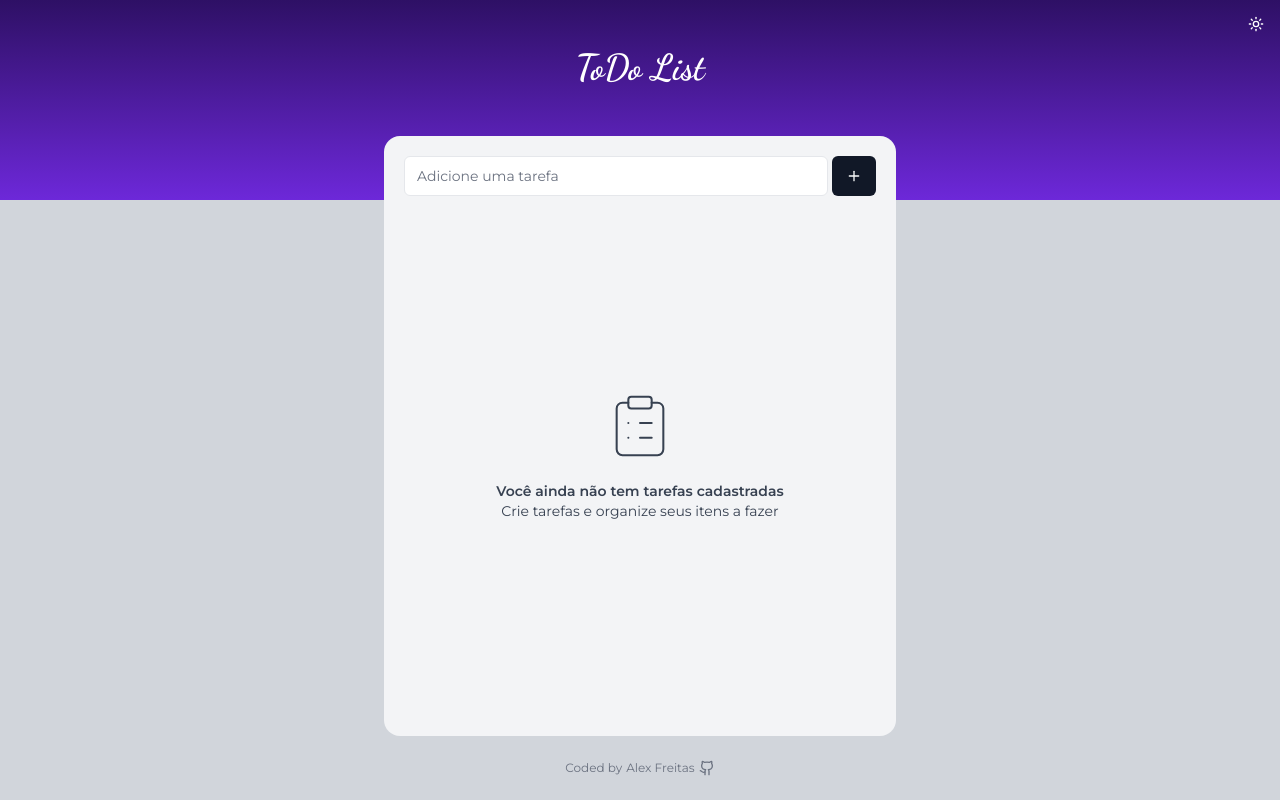
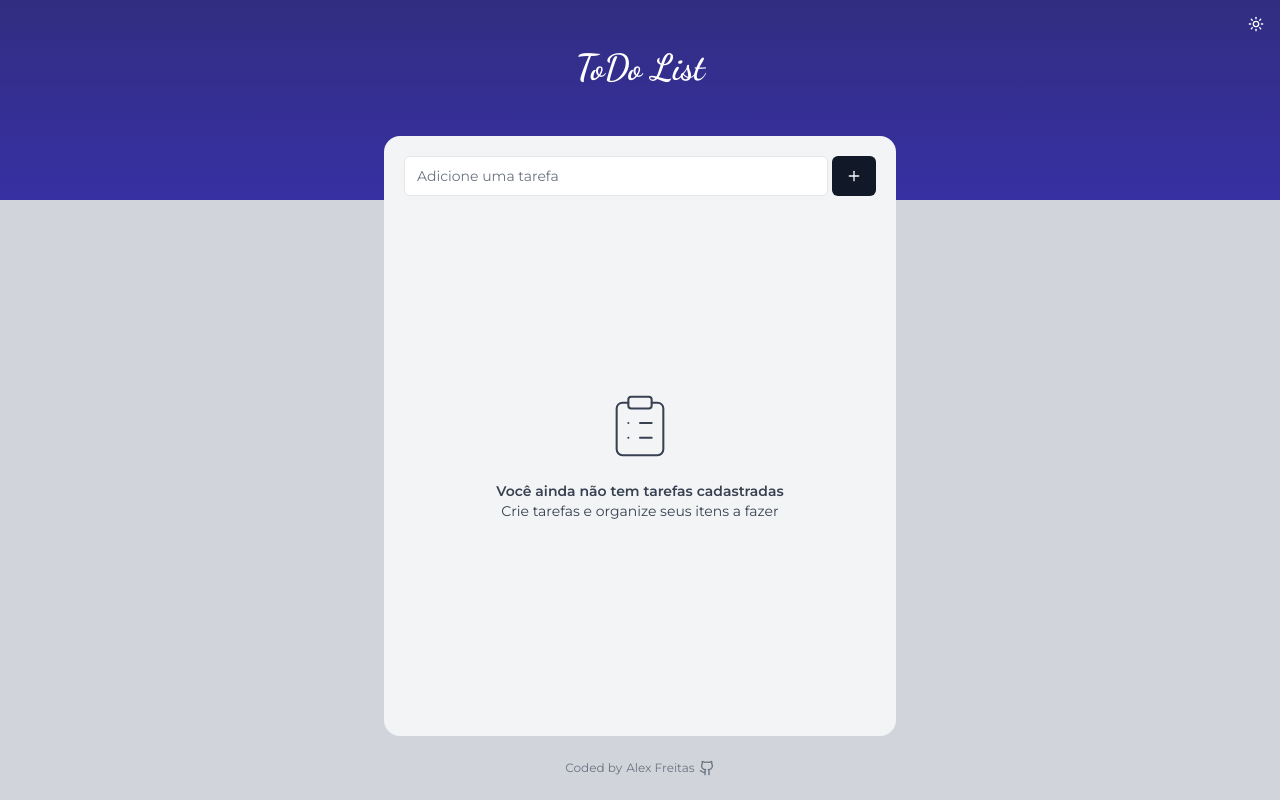
Before and after one commit to alexlfreitas/todo-list, a Next.js app: page / in a window 1280 px wide. Built offline with nearby package versions, Linux system fonts and the light colour scheme.

Commit message:
refactor: background

```diff
--- a/src/app/(todo)/page.tsx
+++ b/src/app/(todo)/page.tsx
@@ -49,7 +49,7 @@ export default function Home() {
       <div className="flex flex-col min-h-screen w-full items-center justify-center bg-gradient-to-b bg-gray-300 dark:bg-background">
         <div
           className={cn(
-            'text-center w-full text-4xl text-white pt-[6vh] pb-[14vh] -mb-[8vh] bg-gradient-to-b from-violet-950 to-violet-700 dark:bg-none dark:bg-slate-900 dark:text-violet-400',
+            'text-center w-full text-4xl text-white pt-[6vh] pb-[14vh] -mb-[8vh] bg-gradient-to-b from-indigo-900 to-indigo-800 dark:bg-none dark:bg-slate-900 dark:text-violet-400',
             dancingScript.className,
           )}
         >
```
